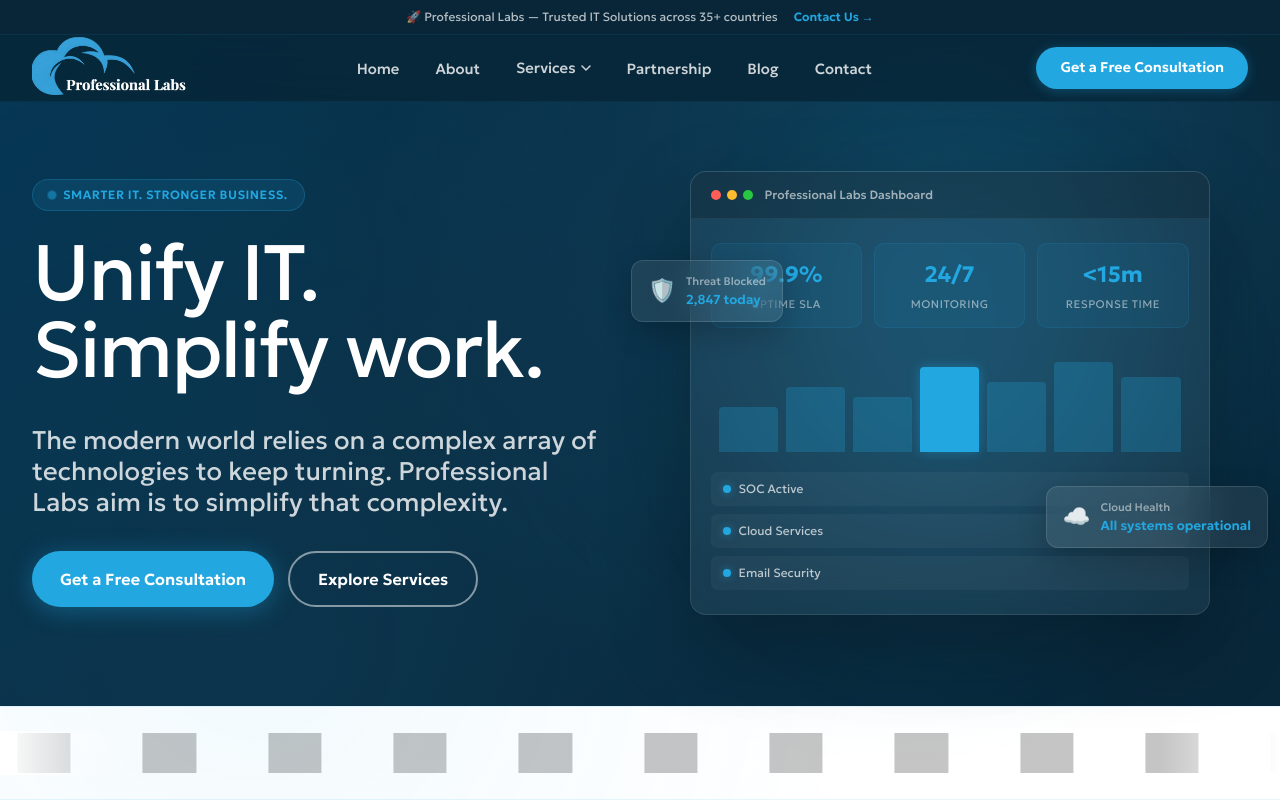
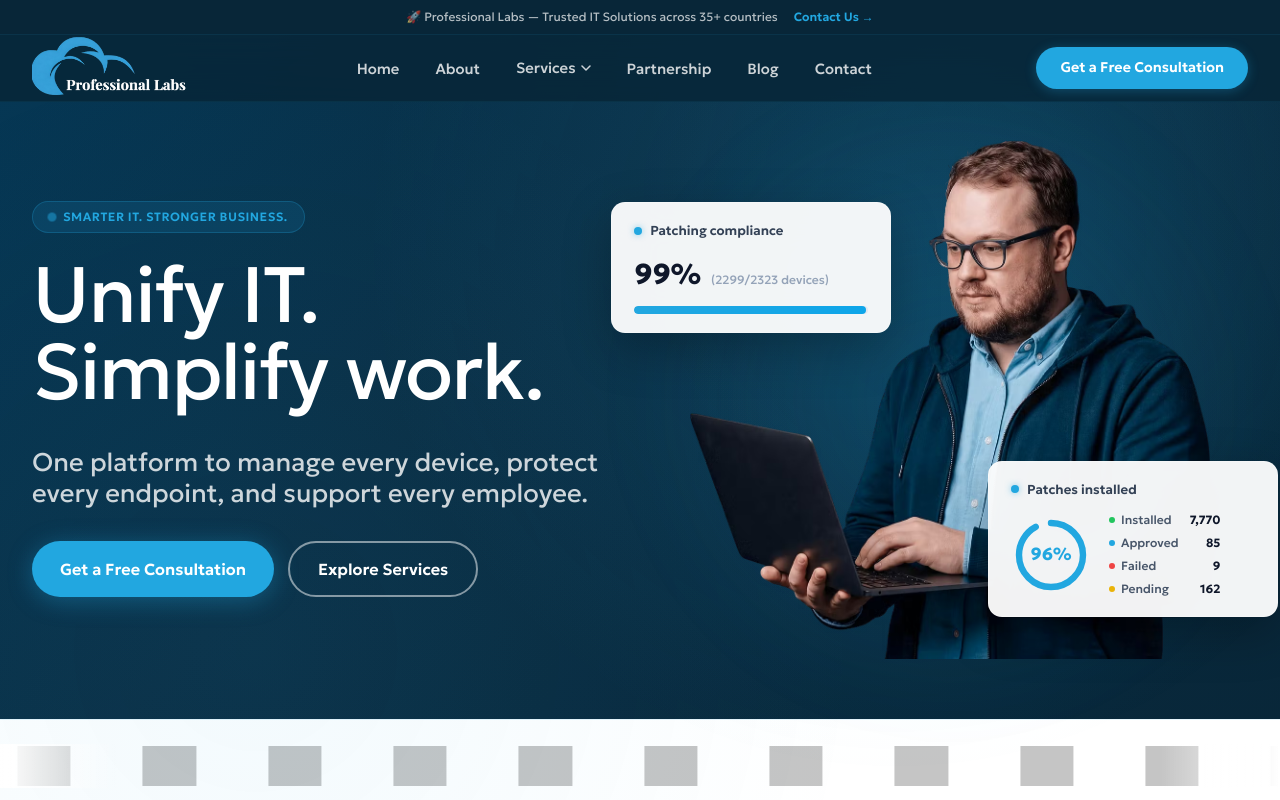
Before and after one commit to AbdulQadeerk/prolabs-it, a Next.js app: page / in a window 1280 px wide. Shown: the top 800 px of the page. Built offline with nearby package versions, Linux system fonts and the light colour scheme; grey boxes are pictures that could not be loaded.

Commit message:
added man-laptop image

```diff
--- a/src/components/Hero.module.css
+++ b/src/components/Hero.module.css
@@ -153,11 +153,11 @@
   transform: translateY(-2px);
 }
 
-/* Visual / Dashboard */
+/* ─── Visual — Person Image + Overlays ─── */
 .hero-visual {
   position: relative;
   display: flex;
-  align-items: center;
+  align-items: flex-end;
   justify-content: center;
 }
 
@@ -173,193 +173,184 @@
   z-index: 0;
 }
 
-.dashboard-card {
+.hero-person {
   position: relative;
   z-index: 2;
-  background: rgba(255, 255, 255, 0.06);
-  backdrop-filter: blur(20px);
-  border: 1px solid rgba(255, 255, 255, 0.1);
-  border-radius: 16px;
-  overflow: hidden;
+  max-width: 520px;
   width: 100%;
-  max-width: 520px;
-  box-shadow: 0 30px 80px rgba(0, 0, 0, 0.3);
 }
 
-.dashboard-header {
+.person-img {
+  width: 100%;
+  height: auto;
+  object-fit: contain;
+  display: block;
+}
+
+/* ─── Floating Overlay Cards (NinjaOne style) ─── */
+.overlay-card {
+  position: absolute;
+  z-index: 3;
+  background: rgba(255, 255, 255, 0.95);
+  backdrop-filter: blur(20px);
+  border: 1px solid rgba(255, 255, 255, 0.2);
+  border-radius: 14px;
+  padding: 18px 22px;
+  box-shadow: 0 16px 48px rgba(0, 0, 0, 0.25);
+  color: #1e293b;
+  opacity: 0;
+  transition:
+    transform 0.9s cubic-bezier(0.16, 1, 0.3, 1),
+    opacity 0.7s ease;
+}
+
+.overlay-left {
+  left: -40px;
+  top: 12%;
+  min-width: 280px;
+  transform: translateX(-120px);
+}
+
+.overlay-right {
+  right: -30px;
+  bottom: 8%;
+  min-width: 290px;
+  transform: translateX(120px);
+}
+
+.slide-in-left {
+  opacity: 1;
+  transform: translateX(0);
+}
+
+.slide-in-right {
+  opacity: 1;
+  transform: translateX(0);
+}
+
+/* ─── Card internals ─── */
+.oc-header {
   display: flex;
   align-items: center;
-  gap: 12px;
-  padding: 14px 20px;
-  background: rgba(0, 0, 0, 0.2);
-  border-bottom: 1px solid rgba(255, 255, 255, 0.06);
+  gap: 8px;
+  font-size: 13px;
+  font-weight: 600;
+  color: #334155;
+  margin-bottom: 12px;
 }
 
-.dashboard-dots {
-  display: flex;
-  gap: 6px;
+.oc-dot {
+  width: 8px;
+  height: 8px;
+  border-radius: 50%;
+  background: #22a7e0;
+  box-shadow: 0 0 6px rgba(34, 167, 224, 0.5);
 }
 
-.dashboard-dots span {
-  width: 10px;
-  height: 10px;
-  border-radius: 50%;
+/* ── Patching compliance card ── */
+.oc-stat-row {
+  display: flex;
+  align-items: baseline;
+  gap: 10px;
+  margin-bottom: 10px;
 }
 
-.dashboard-dots span:nth-child(1) {
-  background: #ff5f57;
-}
-.dashboard-dots span:nth-child(2) {
-  background: #febc2e;
-}
-.dashboard-dots span:nth-child(3) {
-  background: #28c840;
+.oc-stat-value {
+  font-size: 1.8rem;
+  font-weight: 800;
+  color: #0f172a;
 }
 
-.dashboard-title {
-  color: rgba(255, 255, 255, 0.6);
+.oc-stat-label {
   font-size: 12px;
+  color: #94a3b8;
   font-weight: 500;
 }
 
-.dashboard-body {
-  padding: 24px 20px;
+.oc-progress-track {
+  height: 8px;
+  background: #e2e8f0;
+  border-radius: 10px;
+  overflow: hidden;
 }
 
-.dash-stat-row {
-  display: grid;
-  grid-template-columns: repeat(3, 1fr);
-  gap: 12px;
-  margin-bottom: 24px;
+.oc-progress-fill {
+  height: 100%;
+  background: linear-gradient(90deg, #22a7e0, #0ea5e9);
+  border-radius: 10px;
+  transition: width 1.2s cubic-bezier(0.16, 1, 0.3, 1) 0.5s;
 }
 
-.dash-stat {
-  text-align: center;
-  padding: 14px 8px;
-  background: rgba(34, 167, 224, 0.08);
-  border-radius: 10px;
-  border: 1px solid rgba(34, 167, 224, 0.12);
+/* ── Patches installed donut card ── */
+.oc-donut-row {
+  display: flex;
+  align-items: center;
+  gap: 18px;
 }
 
-.dash-stat-value {
-  display: block;
-  font-size: 1.4rem;
-  font-weight: 700;
-  color: #22a7e0;
-  margin-bottom: 4px;
+.donut-wrap {
+  position: relative;
+  width: 80px;
+  height: 80px;
+  flex-shrink: 0;
 }
 
-.dash-stat-label {
-  display: block;
-  font-size: 11px;
-  color: rgba(255, 255, 255, 0.5);
-  text-transform: uppercase;
-  letter-spacing: 0.5px;
+.donut-svg {
+  width: 100%;
+  height: 100%;
 }
 
-.dash-chart {
+.donut-label {
+  position: absolute;
+  inset: 0;
   display: flex;
-  align-items: flex-end;
-  gap: 8px;
-  height: 100px;
-  margin-bottom: 20px;
-  padding: 0 8px;
+  align-items: center;
+  justify-content: center;
+  font-size: 1.1rem;
+  font-weight: 800;
+  color: #22a7e0;
 }
 
-.chart-bar {
-  flex: 1;
-  background: rgba(34, 167, 224, 0.25);
-  border-radius: 4px 4px 0 0;
-  transition: all 0.3s ease;
+.donut-legend {
+  display: flex;
+  flex-direction: column;
+  gap: 5px;
 }
 
-.chart-bar-active {
-  background: #22a7e0;
-  box-shadow: 0 0 12px rgba(34, 167, 224, 0.4);
-}
-
-.dash-services {
-  display: flex;
-  flex-direction: column;
-  gap: 8px;
-}
-
-.dash-service-item {
+.legend-item {
   display: flex;
   align-items: center;
-  gap: 8px;
+  gap: 6px;
   font-size: 12px;
-  color: rgba(255, 255, 255, 0.7);
-  padding: 8px 12px;
-  background: rgba(255, 255, 255, 0.04);
-  border-radius: 6px;
-}
-
-.service-dot {
-  width: 8px;
-  height: 8px;
-  border-radius: 50%;
-}
-
-.service-dot-green {
-  background: #22a7e0;
-  box-shadow: 0 0 8px rgba(34, 167, 224, 0.5);
-}
-
-/* Floating cards */
-.float-card {
-  position: absolute;
-  z-index: 3;
-  display: flex;
-  align-items: center;
-  gap: 10px;
-  background: rgba(255, 255, 255, 0.08);
-  backdrop-filter: blur(20px);
-  border: 1px solid rgba(255, 255, 255, 0.12);
-  border-radius: 12px;
-  padding: 12px 16px;
-  box-shadow: 0 10px 30px rgba(0, 0, 0, 0.2);
-  animation: float 6s ease-in-out infinite;
-}
-
-.float-card-left {
-  left: -20px;
-  top: 20%;
-  animation-delay: 0s;
-}
-
-.float-card-right {
-  right: -20px;
-  bottom: 15%;
-  animation-delay: 3s;
-}
-
-@keyframes float {
-  0%,
-  100% {
-    transform: translateY(0);
-  }
-  50% {
-    transform: translateY(-12px);
-  }
-}
-
-.fc-icon {
-  font-size: 1.4rem;
-}
-
-.fc-title {
-  display: block;
-  font-size: 11px;
-  color: rgba(255, 255, 255, 0.5);
+  color: #475569;
   font-weight: 500;
 }
 
-.fc-value {
-  display: block;
-  font-size: 13px;
-  color: #22a7e0;
-  font-weight: 600;
+.legend-dot {
+  width: 6px;
+  height: 6px;
+  border-radius: 50%;
+  flex-shrink: 0;
+}
+
+.legend-green {
+  background: #22c55e;
+}
+.legend-blue {
+  background: #22a7e0;
+}
+.legend-red {
+  background: #ef4444;
+}
+.legend-yellow {
+  background: #eab308;
+}
+
+.legend-val {
+  margin-left: auto;
+  font-weight: 700;
+  color: #0f172a;
+  padding-left: 12px;
 }
 
 /* ───── Responsive ───── */
@@ -383,11 +374,13 @@
   .hero-visual {
     margin-top: 40px;
   }
-  .float-card-left {
+  .overlay-left {
     left: 0;
+    top: 5%;
   }
-  .float-card-right {
+  .overlay-right {
     right: 0;
+    bottom: 5%;
   }
 }
 
@@ -406,10 +399,10 @@
     width: 100%;
     justify-content: center;
   }
-  .float-card {
+  .overlay-card {
     display: none;
   }
-  .dashboard-card {
+  .hero-person {
     max-width: 100%;
   }
 }
--- a/src/components/Hero.tsx
+++ b/src/components/Hero.tsx
@@ -1,9 +1,25 @@
 "use client";
 
+import { useEffect, useRef, useState } from "react";
+import Image from "next/image";
 import BrandCarousel from "@/components/BrandCarousel";
 import s from "./Hero.module.css";
 
 export default function Hero() {
+  const visualRef = useRef<HTMLDivElement>(null);
+  const [inView, setInView] = useState(false);
+
+  useEffect(() => {
+    const observer = new IntersectionObserver(
+      ([entry]) => {
+        if (entry.isIntersecting) setInView(true);
+      },
+      { threshold: 0.3 },
+    );
+    if (visualRef.current) observer.observe(visualRef.current);
+    return () => observer.disconnect();
+  }, []);
+
   return (
     <section id="home" className={s.hero}>
       <div className={s["hero-bg-glow"]}></div>
@@ -21,8 +37,8 @@
             Simplify work.
           </h1>
           <p className={s["hero-subtitle"]}>
-            The modern world relies on a complex array of technologies to keep
-            turning. Professional Labs aim is to simplify that complexity.
+            One platform to manage every device, protect every endpoint, and
+            support every employee.
           </p>
           <div className={s["hero-actions"]}>
             <a href="#contact" className="btn btn-primary">
@@ -33,81 +49,102 @@
             </a>
           </div>
         </div>
-        <div className={s["hero-visual"]}>
+
+        <div className={s["hero-visual"]} ref={visualRef}>
           <div className={s["hero-image-glow"]}></div>
-          <div className={s["dashboard-card"]}>
-            <div className={s["dashboard-header"]}>
-              <div className={s["dashboard-dots"]}>
-                <span></span>
-                <span></span>
-                <span></span>
+
+          {/* Main person image */}
+          <div className={s["hero-person"]}>
+            <Image
+              src="/man-laptop.avif"
+              alt="IT Professional working on laptop"
+              width={620}
+              height={700}
+              className={s["person-img"]}
+              priority
+            />
           </div>
-              <span className={s["dashboard-title"]}>
-                Professional Labs Dashboard
-              </span>
+
+          {/* Floating card LEFT — "Patching Compliance" style */}
+          <div
+            className={`${s["overlay-card"]} ${s["overlay-left"]} ${inView ? s["slide-in-left"] : ""}`}
+          >
+            <div className={s["oc-header"]}>
+              <span className={s["oc-dot"]}></span>
+              Patching compliance
             </div>
-            <div className={s["dashboard-body"]}>
-              <div className={s["dash-stat-row"]}>
-                <div className={s["dash-stat"]}>
-                  <span className={s["dash-stat-value"]}>99.9%</span>
-                  <span className={s["dash-stat-label"]}>Uptime SLA</span>
+            <div className={s["oc-stat-row"]}>
+              <span className={s["oc-stat-value"]}>99%</span>
+              <span className={s["oc-stat-label"]}>(2299/2323 devices)</span>
             </div>
-                <div className={s["dash-stat"]}>
-                  <span className={s["dash-stat-value"]}>24/7</span>
-                  <span className={s["dash-stat-label"]}>Monitoring</span>
-                </div>
-                <div className={s["dash-stat"]}>
-                  <span className={s["dash-stat-value"]}>&lt;15m</span>
-                  <span className={s["dash-stat-label"]}>Response Time</span>
+            <div className={s["oc-progress-track"]}>
+              <div
+                className={s["oc-progress-fill"]}
+                style={{ width: "99%" }}
+              ></div>
             </div>
           </div>
-              <div className={s["dash-chart"]}>
-                <div className={s["chart-bar"]} style={{ height: "45%" }}></div>
-                <div className={s["chart-bar"]} style={{ height: "65%" }}></div>
-                <div className={s["chart-bar"]} style={{ height: "55%" }}></div>
+
+          {/* Floating card RIGHT — "Patches Installed" donut style */}
           <div
-                  className={`${s["chart-bar"]} ${s["chart-bar-active"]}`}
-                  style={{ height: "85%" }}
-                ></div>
-                <div className={s["chart-bar"]} style={{ height: "70%" }}></div>
-                <div className={s["chart-bar"]} style={{ height: "90%" }}></div>
-                <div className={s["chart-bar"]} style={{ height: "75%" }}></div>
+            className={`${s["overlay-card"]} ${s["overlay-right"]} ${inView ? s["slide-in-right"] : ""}`}
+          >
+            <div className={s["oc-header"]}>
+              <span className={s["oc-dot"]}></span>
+              Patches installed
             </div>
-              <div className={s["dash-services"]}>
-                <div className={s["dash-service-item"]}>
+            <div className={s["oc-donut-row"]}>
+              <div className={s["donut-wrap"]}>
+                <svg viewBox="0 0 100 100" className={s["donut-svg"]}>
+                  <circle
+                    cx="50"
+                    cy="50"
+                    r="40"
+                    fill="none"
+                    stroke="rgba(255,255,255,0.08)"
+                    strokeWidth="8"
+                  />
+                  <circle
+                    cx="50"
+                    cy="50"
+                    r="40"
+                    fill="none"
+                    stroke="#22a7e0"
+                    strokeWidth="8"
+                    strokeDasharray="241"
+                    strokeDashoffset="10"
+                    strokeLinecap="round"
+                    transform="rotate(-90 50 50)"
+                  />
+                </svg>
+                <span className={s["donut-label"]}>96%</span>
+              </div>
+              <div className={s["donut-legend"]}>
+                <div className={s["legend-item"]}>
                   <span
-                    className={`${s["service-dot"]} ${s["service-dot-green"]}`}
-                  ></span>{" "}
-                  SOC Active
+                    className={`${s["legend-dot"]} ${s["legend-green"]}`}
+                  ></span>
+                  Installed <span className={s["legend-val"]}>7,770</span>
                 </div>
-                <div className={s["dash-service-item"]}>
+                <div className={s["legend-item"]}>
                   <span
-                    className={`${s["service-dot"]} ${s["service-dot-green"]}`}
-                  ></span>{" "}
-                  Cloud Services
+                    className={`${s["legend-dot"]} ${s["legend-blue"]}`}
+                  ></span>
+                  Approved <span className={s["legend-val"]}>85</span>
                 </div>
-                <div className={s["dash-service-item"]}>
+                <div className={s["legend-item"]}>
                   <span
-                    className={`${s["service-dot"]} ${s["service-dot-green"]}`}
-                  ></span>{" "}
-                  Email Security
+                    className={`${s["legend-dot"]} ${s["legend-red"]}`}
+                  ></span>
+                  Failed <span className={s["legend-val"]}>9</span>
+                </div>
+                <div className={s["legend-item"]}>
+                  <span
+                    className={`${s["legend-dot"]} ${s["legend-yellow"]}`}
+                  ></span>
+                  Pending <span className={s["legend-val"]}>162</span>
                 </div>
               </div>
-            </div>
-          </div>
-          {/* Floating accent cards */}
-          <div className={`${s["float-card"]} ${s["float-card-left"]}`}>
-            <span className={s["fc-icon"]}>🛡️</span>
-            <div>
-              <span className={s["fc-title"]}>Threat Blocked</span>
-              <span className={s["fc-value"]}>2,847 today</span>
-            </div>
-          </div>
-          <div className={`${s["float-card"]} ${s["float-card-right"]}`}>
-            <span className={s["fc-icon"]}>☁️</span>
-            <div>
-              <span className={s["fc-title"]}>Cloud Health</span>
-              <span className={s["fc-value"]}>All systems operational</span>
             </div>
           </div>
         </div>
```
Also changed, not shown: public/man-laptop.avif (added). Lines whose indentation alone changed are shown as unchanged.
